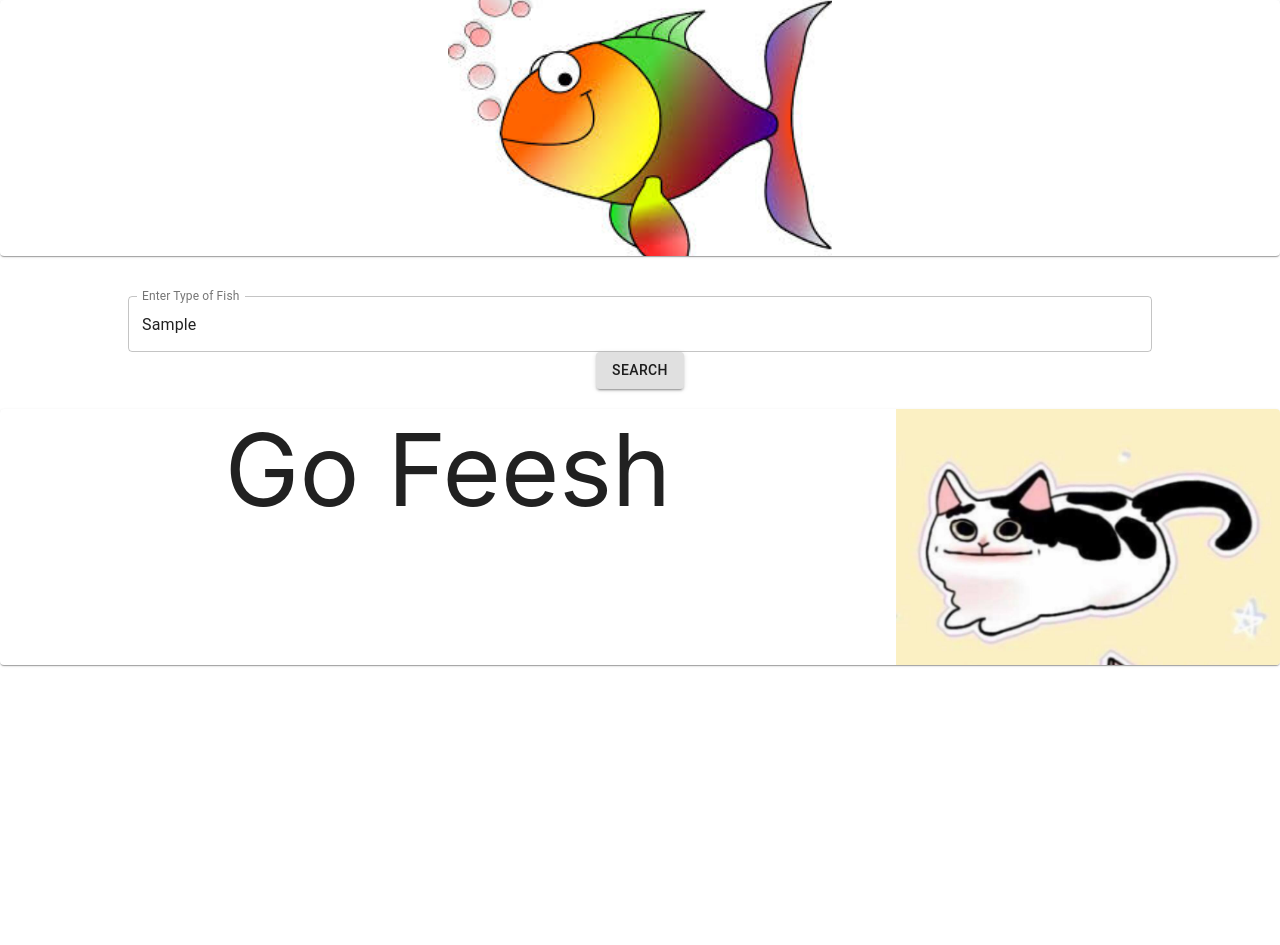
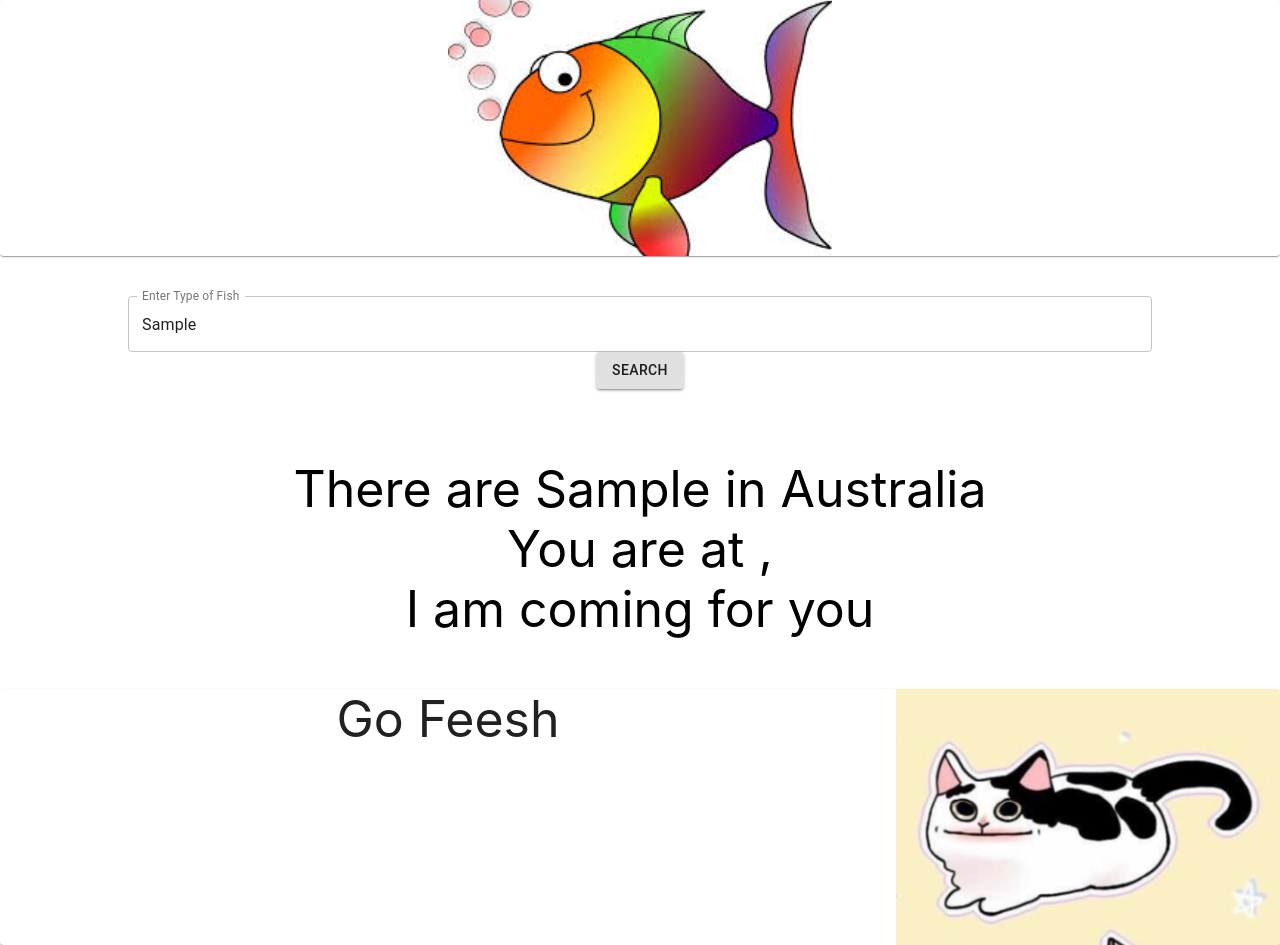
Before and after one commit to solecisms/hackathon19, a React (Create React App) app in the folder hackathon/: page / in a window 1280 px wide. Both pictures are taken after typing "Sample" into the empty fields and a click on the button "SEARCH". Before the commit the page ends 800 px from the top, so only its background shows below. Built offline with nearby package versions, Linux system fonts and the light colour scheme; no server answers.

Commit message:
added location tracking + local population count

```diff
--- a/hackathon/src/App.js
+++ b/hackathon/src/App.js
@@ -7,7 +7,7 @@ import Card from '@material-ui/core/Card'
 import { makeStyles } from '@material-ui/core/styles';
 
 
-const url = "http://localhost:5000/recipe";
+const ap = "https://biocache-ws.ala.org.au/ws/occurrences/search?q=";
 
 const styles = {
     logo: {
@@ -36,14 +36,39 @@ class App extends Component {
       July: null,
       number: 0,
       canClick: false,
-      text: ""
+      text: "",
+     occurrences: null,
+     lat : null,
+     long : null,
     };
   }
+  myFetch(){
+
+      fetch(ap+this.state.text+"&lat="+this.state.lat+"&lon="+this.state.long+"&radius=9000000")
+         .then((response) => response.json())
+
+         .then((res) =>
+               {console.log(res.totalRecords)
+                console.log(res)
+               this.setState({occurrences: res.totalRecords})})
+   }
   HandleText = (e) =>{
       console.log(e.target.value)
       this.setState({text:e.target.value})
   }
 
+  componentWillMount() {
+        if(navigator.geolocation) {
+                  navigator.geolocation.getCurrentPosition(position => {
+                      console.log(position.coords);
+                      this.setState({lat : position.coords.latitude})
+                      this.setState({long : position.coords.longitude})
+                      });
+              } else {
+                  console.error("Geolocation is not supported by this browser!");
+          }
+
+    }
   Search = () => {
       this.state.canClick = true
       fetch("https://fishbase.ropensci.org/comnames?ComName=" + this.state.text)
@@ -59,6 +84,7 @@ class App extends Component {
                         this.setState({
                           July: result.data[0].Jul
                         });
+                        this.myFetch();
                       },
                       // Note: it's important to handle errors here
                       // instead of a catch() block so that we don't swallow
@@ -84,9 +110,13 @@ class App extends Component {
 }
 
     render(){
+        let test = this.state.occurrences;
+        let latitude = this.state.lat;
+        let longitude = this.state.long;
         let score;
         if (this.state.canClick) {
-          score = <div style={{fontSize: "100px"}}>
+          score = <div style={{fontSize: "50px"}}>
+          <p>There are {test} {this.state.text} in Australia<br/>You are at {latitude}, {longitude}<br/> I am coming for you</p>
             {this.state.July != null && <Card>
                 <CardMedia
                   image={require('./pictures/sad.jpg')}
@@ -129,6 +159,7 @@ class App extends Component {
               <br/>
               <br/>
             {score}
+
           </div>
         );
     }
```
